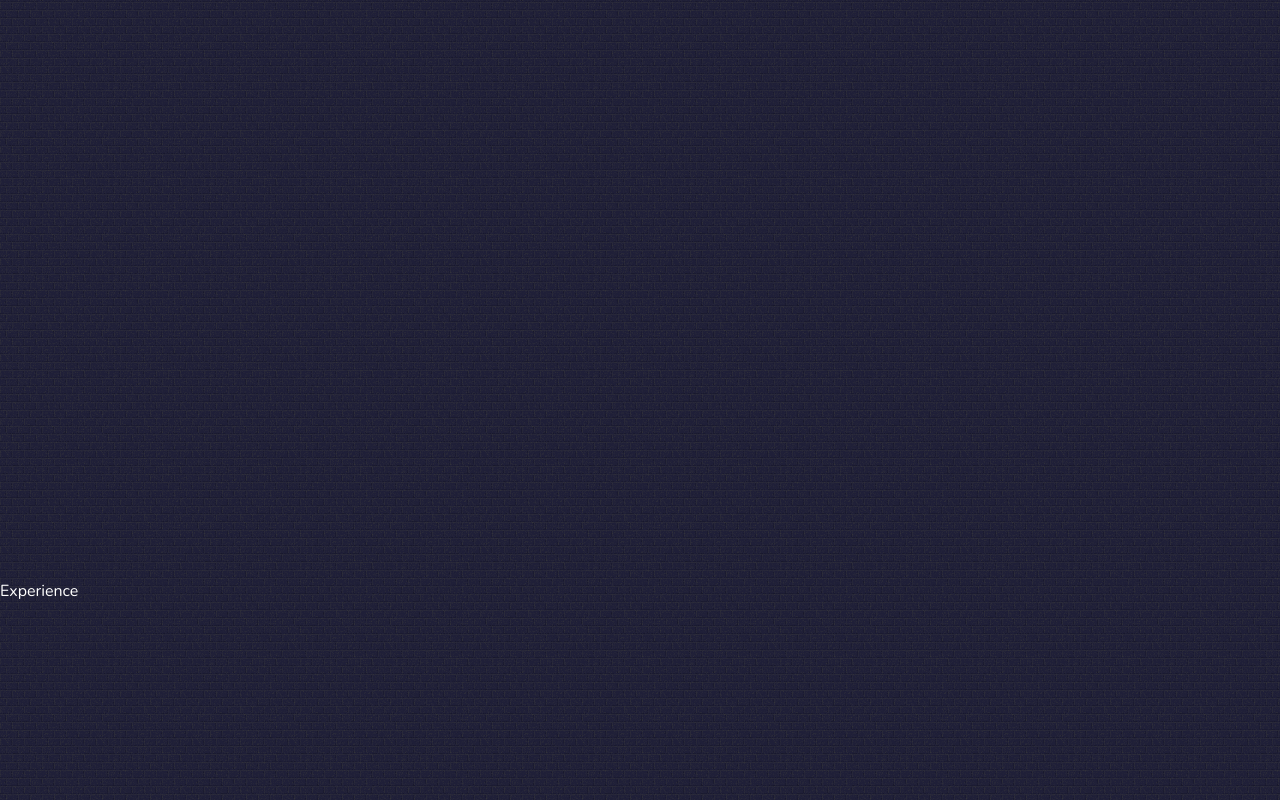
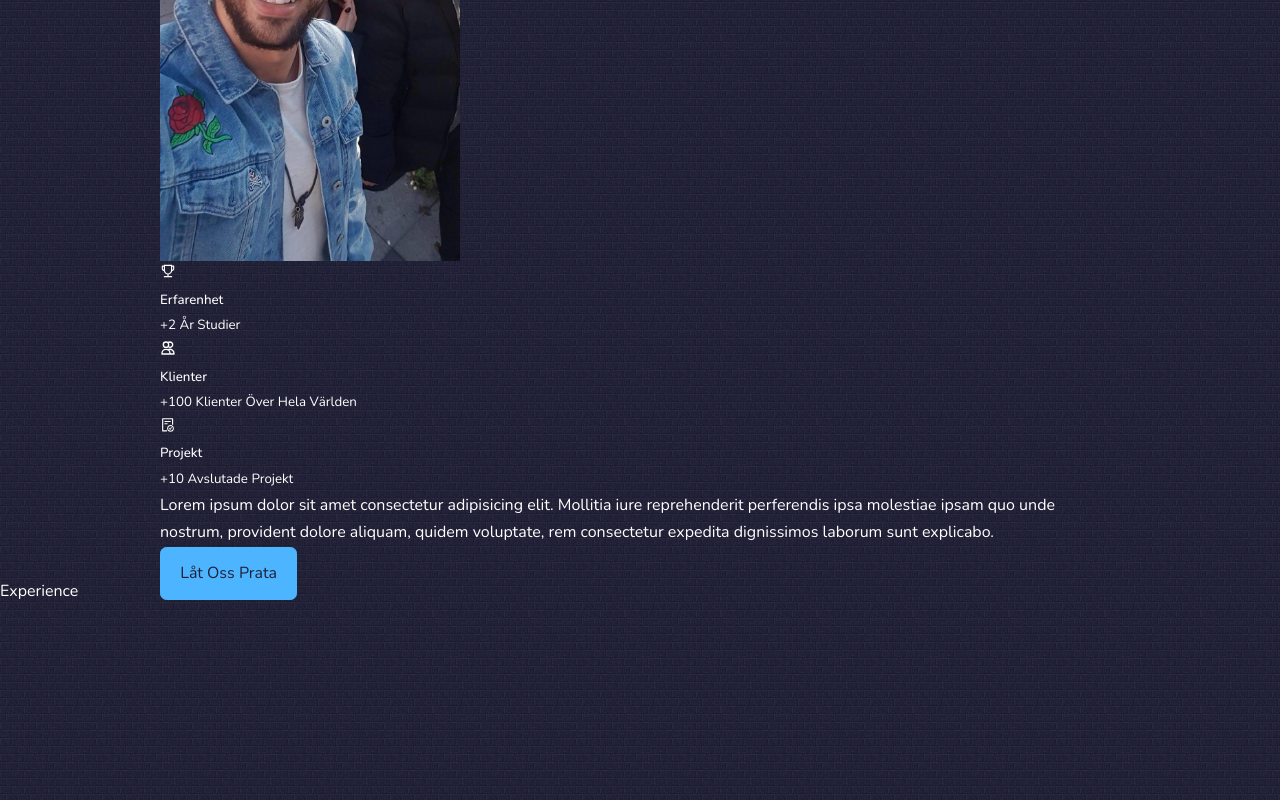
Before and after one commit to Albinahmetaj/portfolio, a React (Create React App) app: page / in a window 1280 px wide. Shown: the part 1278-2078 px from the top of the page. Built offline with nearby package versions, Linux system fonts and the light colour scheme.

Commit message:
about jsx  commited

```diff
--- a/src/components/about/About.jsx
+++ b/src/components/about/About.jsx
@@ -1,9 +1,58 @@
 import React from 'react'
 import './about.css'
+import MeImg from '../../assets/me.jpg'
+import {AiOutlineTrophy} from 'react-icons/ai'
+import {HiOutlineUsers} from 'react-icons/hi'
+import {AiOutlineFileDone} from 'react-icons/ai'
+
 
 function about() {
   return (
-    <section id="about">About</section>
+    <section id="about">
+      <h5>Lära Känna Mig</h5>
+      <h2>Om Mig</h2>
+
+      <div className='container about-container'>
+      <div className='about-me'>
+      <img className='aboutme-image' src={MeImg} alt="" style={{width:'300px', height:'500px'}}/>
+      </div>
+      <div className='about-content'>
+      <div className='about-card'>
+        <article className='about-card'>
+          <AiOutlineTrophy className='about-icon'/>
+        <h5>
+          Erfarenhet
+        </h5>
+        <small>+2 År Studier</small>
+        </article>
+
+        <article className='about-card'>
+          <HiOutlineUsers className='about-icon'/>
+        <h5>
+          Klienter
+        </h5>
+        <small>+100 Klienter Över Hela Världen</small>
+        </article>
+
+        <article className='about-card'>
+          <AiOutlineFileDone className='about-icon'/>
+        <h5>
+          Projekt
+        </h5>
+        <small>+10 Avslutade Projekt</small>
+        </article>
+<p>
+  Lorem ipsum dolor sit amet consectetur adipisicing elit.
+  Mollitia iure reprehenderit perferendis ipsa molestiae ipsam quo unde nostrum, provident dolore aliquam,
+  quidem voluptate, rem consectetur expedita dignissimos laborum sunt explicabo.
+</p>
+
+<a href="#contact" className='btn btn-primary'>Låt Oss Prata</a>
+      </div>
+      </div>
+
+      </div>
+    </section>
   )
 }
 
```
Also changed, not shown: src/assets/me.jpg (added).
